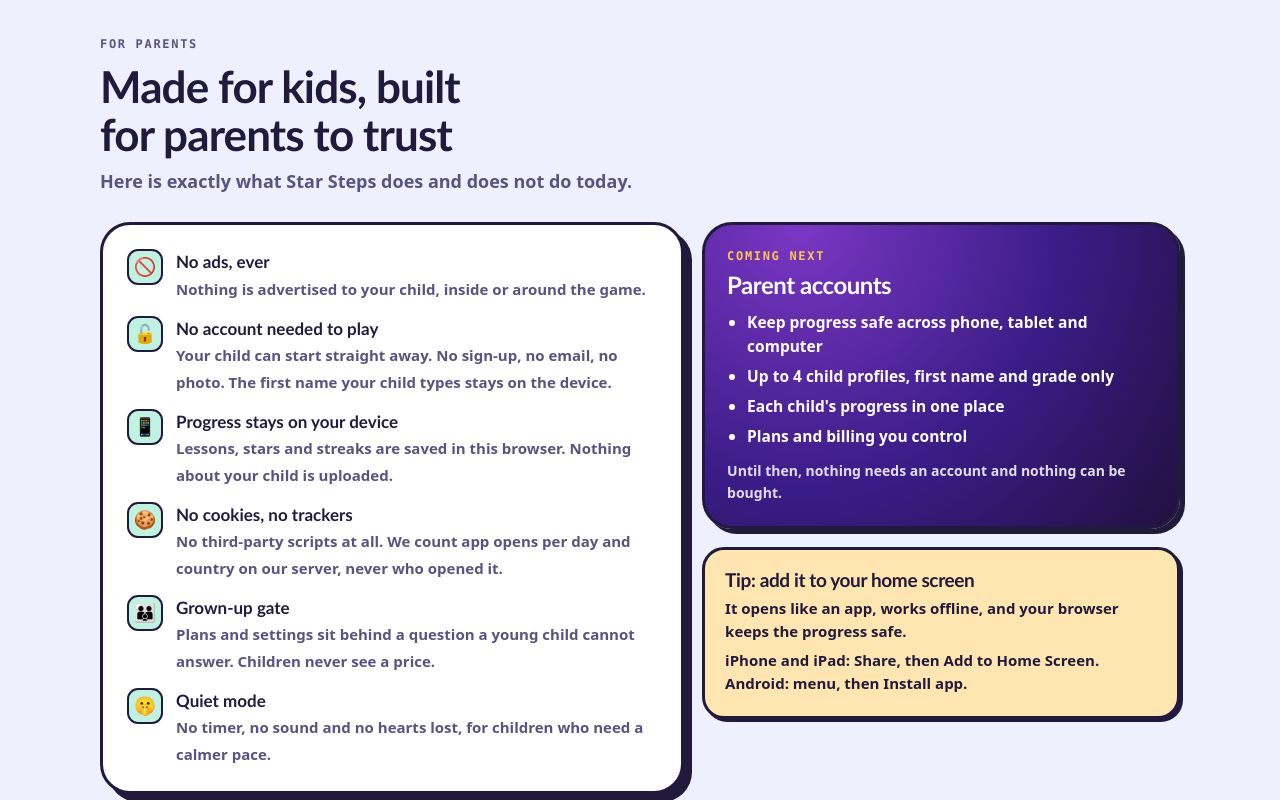
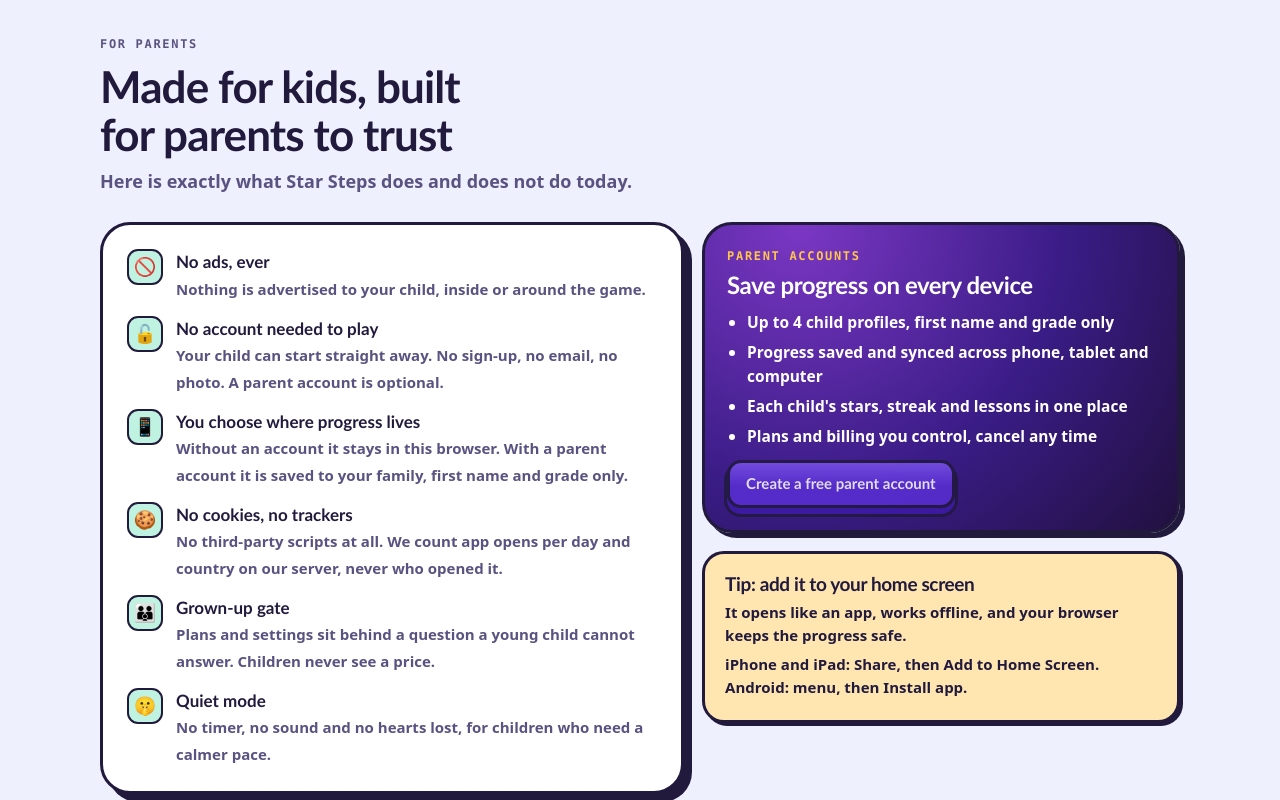
Before and after one commit to ZeroOrigine/zo-starsteps, a plain HTML site: page index.html in a window 1280 px wide. Shown: the part 2000-2800 px from the top of the page. Drawn offline with Linux system fonts and the light colour scheme.

Commit message:
Phase B/C: parent accounts, child profiles, progress sync, Stripe billing, terms

```diff
--- a/index.html
+++ b/index.html
@@ -94,6 +94,12 @@
 .nav{display:flex;gap:4px}
 .nav a{padding:8px 11px;border-radius:10px;font-weight:800;font-size:15px;text-decoration:none;color:var(--muted)}
 .nav a:hover{color:var(--ink);background:var(--card)}
+.login{padding:8px 10px;border-radius:10px;font-weight:800;font-size:15px;text-decoration:none;color:var(--ink);white-space:nowrap}
+.login:hover{background:var(--card)}
+.lg-s{display:none}
+.brand b,.top .btn{white-space:nowrap}
+@media (max-width:520px){.lg-l{display:none}.lg-s{display:inline}.top-in{gap:8px;padding:10px 14px}.login{padding:6px 4px}}
+@media (max-width:360px){.brand b{font-size:17px}.top .btn.small{padding:8px 11px}}
 @media (max-width:860px){.nav{display:none}}
 
 /* ── hero ── */
@@ -241,6 +247,7 @@
       <a href="#plans">Plans</a>
       <a href="#faq">FAQ</a>
     </nav>
+    <a class="login" href="/parents/"><span class="lg-l">Parent login</span><span class="lg-s">Log in</span></a>
     <a class="btn primary small" href="/play/" data-play>Play free</a>
   </div>
 </header>
@@ -325,8 +332,8 @@
       <div class="trust">
         <ul>
           <li><i aria-hidden="true">&#x1F6AB;</i><div><b>No ads, ever</b><span>Nothing is advertised to your child, inside or around the game.</span></div></li>
-          <li><i aria-hidden="true">&#x1F513;</i><div><b>No account needed to play</b><span>Your child can start straight away. No sign-up, no email, no photo. The first name your child types stays on the device.</span></div></li>
-          <li><i aria-hidden="true">&#x1F4F1;</i><div><b>Progress stays on your device</b><span>Lessons, stars and streaks are saved in this browser. Nothing about your child is uploaded.</span></div></li>
+          <li><i aria-hidden="true">&#x1F513;</i><div><b>No account needed to play</b><span>Your child can start straight away. No sign-up, no email, no photo. A parent account is optional.</span></div></li>
+          <li><i aria-hidden="true">&#x1F4F1;</i><div><b>You choose where progress lives</b><span>Without an account it stays in this browser. With a parent account it is saved to your family, first name and grade only.</span></div></li>
           <li><i aria-hidden="true">&#x1F36A;</i><div><b>No cookies, no trackers</b><span>No third-party scripts at all. We count app opens per day and country on our server, never who opened it.</span></div></li>
           <li><i aria-hidden="true">&#x1F46A;</i><div><b>Grown-up gate</b><span>Plans and settings sit behind a question a young child cannot answer. Children never see a price.</span></div></li>
           <li><i aria-hidden="true">&#x1F92B;</i><div><b>Quiet mode</b><span>No timer, no sound and no hearts lost, for children who need a calmer pace.</span></div></li>
@@ -334,15 +341,15 @@
       </div>
       <div class="side">
         <div class="soon">
-          <div class="eyebrow">Coming next</div>
-          <h3>Parent accounts</h3>
+          <div class="eyebrow">Parent accounts</div>
+          <h3>Save progress on every device</h3>
           <ul>
-            <li>Keep progress safe across phone, tablet and computer</li>
             <li>Up to 4 child profiles, first name and grade only</li>
-            <li>Each child's progress in one place</li>
-            <li>Plans and billing you control</li>
+            <li>Progress saved and synced across phone, tablet and computer</li>
+            <li>Each child's stars, streak and lessons in one place</li>
+            <li>Plans and billing you control, cancel any time</li>
           </ul>
-          <p>Until then, nothing needs an account and nothing can be bought.</p>
+          <p><a class="btn primary small" href="/parents/?signup=1">Create a free parent account</a></p>
         </div>
         <div class="tip">
           <h3>Tip: add it to your home screen</h3>
@@ -391,7 +398,7 @@
           <li>The hardest question settings</li>
           <li>Diamond Pip</li>
         </ul>
-        <span class="btn ghost" aria-disabled="true">Opens with parent accounts</span>
+        <a class="btn ghost" href="/parents/?plan=pro_yearly" data-buy="pro">Start 7-day free trial</a>
       </div>
       <div class="plan hi">
         <h3>&#x1F451; Super</h3>
@@ -406,10 +413,10 @@
           <li>Legendary crowns</li>
           <li>Progress reports</li>
         </ul>
-        <span class="btn ghost" aria-disabled="true">Opens with parent accounts</span>
+        <a class="btn primary" href="/parents/?plan=super_yearly" data-buy="super">Start 7-day free trial</a>
       </div>
     </div>
-    <p class="plans-note"><b>Nothing can be bought yet.</b> Paid plans open when parent accounts launch. Prices are in US dollars.</p>
+    <p class="plans-note"><b>7 days free, then billed monthly or yearly.</b> A card is needed for the trial. Cancel any time in the parent area and nothing more is charged. One plan covers up to 4 children. Prices in US dollars.</p>
   </section>
 
   <section id="faq" aria-labelledby="faqTitle">
@@ -419,13 +426,15 @@
     </div>
     <div class="faq">
       <details><summary>Is it really free?</summary>
-        <p>Yes. Every lesson in every subject and grade is free and stays free. Paid plans, when they open, add extra challenges and rewards on top.</p></details>
+        <p>Yes. Every lesson in every subject and grade is free and stays free. Pro and Super add extra challenges and rewards on top, with a 7-day free trial.</p></details>
       <details><summary>Does my child need an account?</summary>
-        <p>No. Open the game and play. Parent accounts are coming for families who want progress on more than one device.</p></details>
+        <p>No. Open the game and play. A free parent account is optional: it saves each child's progress and lets them play on any device. Children never need an email or password.</p></details>
       <details><summary>Where is progress saved?</summary>
-        <p>In the browser on the device your child uses. Clearing the browser's data erases it. On iPhone and iPad, adding Star Steps to the home screen stops Safari from clearing it after a week of not playing.</p></details>
+        <p>Without an account, in the browser on the device your child uses: clearing the browser's data erases it. With a parent account, it is also saved to your family's account, so it is safe if a device is lost or cleared.</p></details>
       <details><summary>What data do you collect?</summary>
-        <p>Nothing about your child. We count how many times the app is opened each day and in which country. We store no names, no IP addresses and no cookies. The full details are on the <a href="/privacy/">privacy page</a>.</p></details>
+        <p>Without an account, nothing about your child: we only count app opens per day and country. With a parent account, we store your email and each child's first name, grade and game progress, and nothing else. You can download or delete it all at any time. The full details are on the <a href="/privacy/">privacy page</a>.</p></details>
+      <details><summary>How do I cancel a paid plan?</summary>
+        <p>Log in to the parent area, open Plan, then Manage billing, and choose Cancel. The plan stays on until the end of the period you paid for and you are not charged again. If you cancel during the free trial, nothing is charged at all.</p></details>
       <details><summary>Which devices does it work on?</summary>
         <p>Any modern browser on phones, tablets and computers. After the first visit it also works with no internet connection.</p></details>
       <details><summary>What languages does it support?</summary>
@@ -486,6 +495,7 @@
       var p=P[k][c], el=document.querySelector('[data-price="'+k+'"]'), per=document.querySelector('[data-per="'+k+'"]');
       el.textContent=p[0]; var sm=document.createElement("small"); sm.textContent=p[1]; el.appendChild(sm);
       per.textContent=c==="monthly"?"Billed monthly, cancel any time":p[2];
+      var buy=document.querySelector('[data-buy="'+k+'"]'); if(buy)buy.href="/parents/?plan="+k+"_"+c;
     });
   }
   btns.forEach(function(b){b.onclick=function(){setCycle(b.dataset.cyc);};});
```
